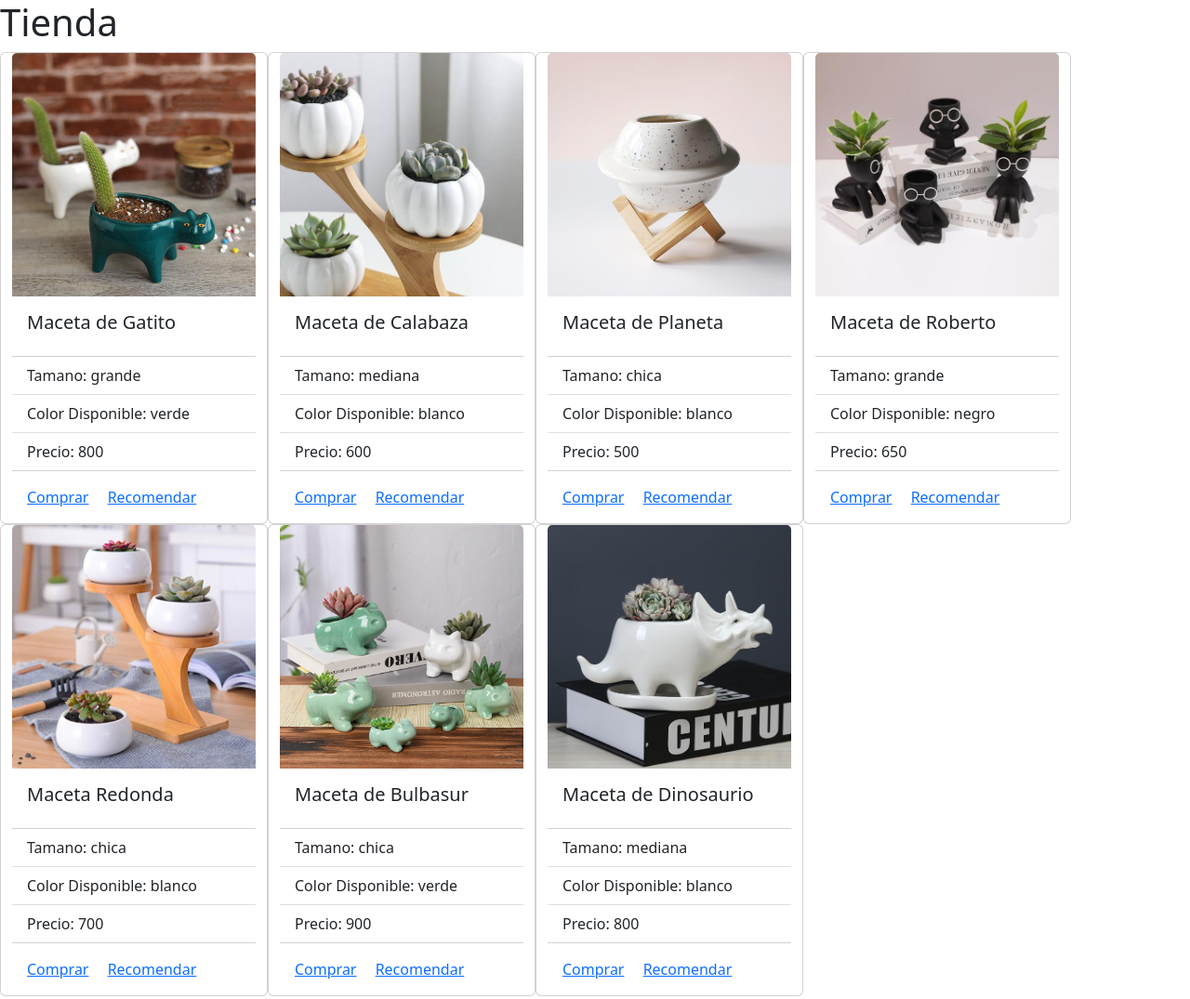
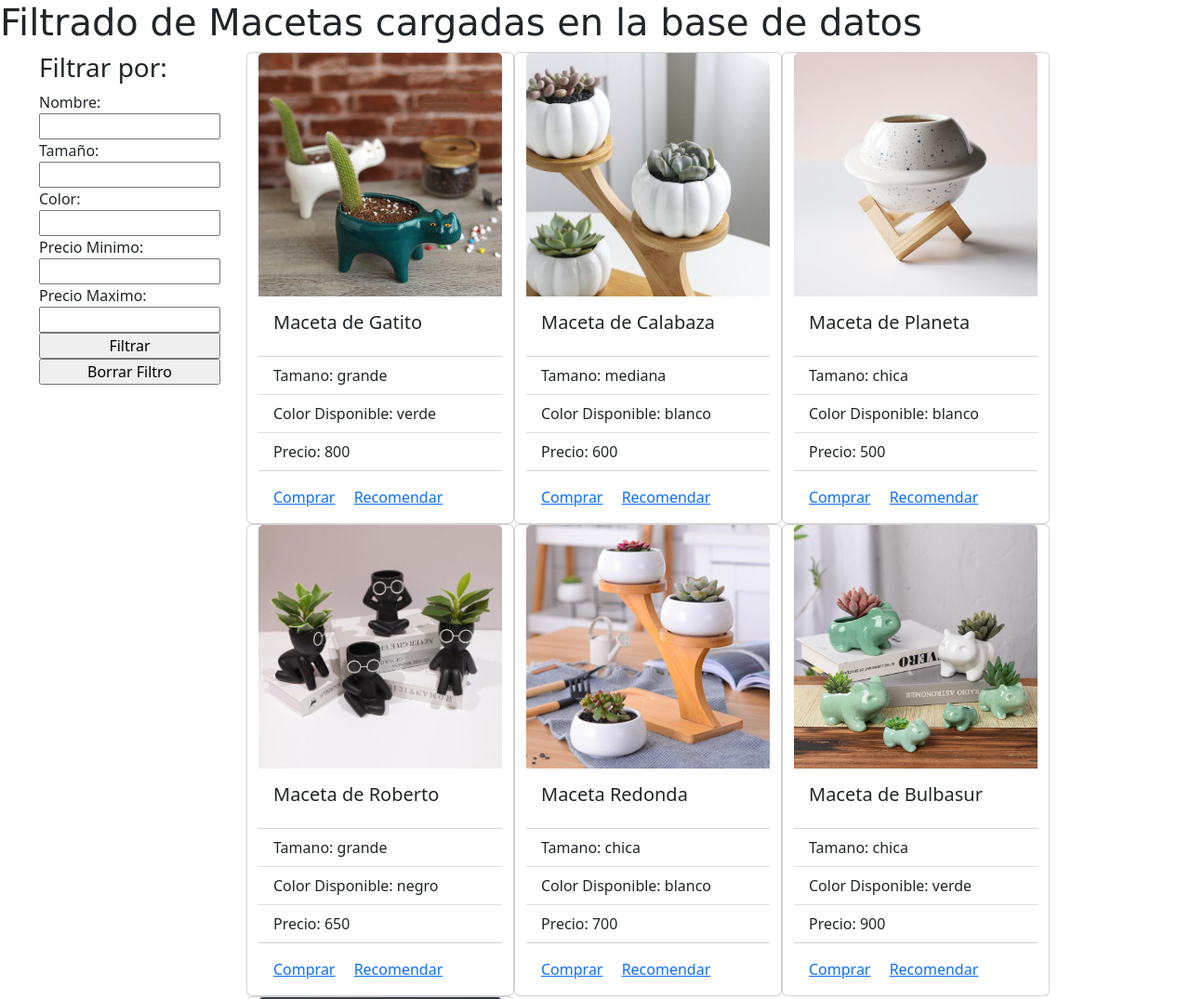
Before and after one commit to Gabiord/soyplanterajsOrdonez, a plain HTML site: page index.html in a window 1280 px wide. Shown: the top 1075 px of the page at 93% size. Drawn offline with nearby package versions, Linux system fonts and the light colour scheme.

Commit message:
Agregue filtros a la base de datos y utilice un poco de eventos

```diff
--- a/css/partials/_extends.scss
+++ b/css/partials/_extends.scss
@@ -8,6 +8,5 @@
 %flexColumn{
     display: flex;
     flex-direction: column;
-    justify-content: center;
 }
 //EXTENDS
--- a/css/partials/_tienda.scss
+++ b/css/partials/_tienda.scss
@@ -1,47 +1,14 @@
 /* MAIN DE LA TIENDA */
-
-.tiendaProducto{
+.seccion{
+    @extend %flexRow;
+}
+.form{
     @extend %flexColumn;
-    ul{
-        li{
-            list-style-type: none;
-            overflow: hidden;
-            a{
-                font-family: $fuenteprincipal;
-                font-size: 22px;
-                text-decoration: none;
-                color: map-get($colors, colorprincipal);
-                text-align: left;
-
-
-                img{
-                    width: 100%;
-                    height: 100%;
-                    transition: all 0.5s;
-                    &:hover{
-                        transform: scale(1.2);
-                    }
-                    &:active{
-                        opacity: 0.5;
-                    }
-                }
-            }
-        }
-    }
-}
-.description{
-    list-style-type: none;
-    font-size: 20px;
+    margin-left: -40px;
 }
 
-@media screen and (max-width: 767px) {
-    .tiendaProducto{
-        ul{
-            li{
-                margin-left: -10px;
-            }
-        }
-    }
+.titulos{
+    font-family: $fuenteprincipal;
 }
 
 /* MAIN DE TIENDA */
--- a/index.html
+++ b/index.html
@@ -5,19 +5,35 @@
     <meta http-equiv="X-UA-Compatible" content="IE=edge">
     <meta name="viewport" content="width=device-width, initial-scale=1.0">
     <title>Mi proyecto Javastript</title>
-    <!-- CSS only -->
     <link href="https://cdn.jsdelivr.net/npm/bootstrap@5.2.0/dist/css/bootstrap.min.css" rel="stylesheet" integrity="sha384-gH2yIJqKdNHPEq0n4Mqa/HGKIhSkIHeL5AyhkYV8i59U5AR6csBvApHHNl/vI1Bx" crossorigin="anonymous">
     <link rel="stylesheet" href="./css/styles.css">
 </head>
 <body>
-    <main class="container-fluid">
-        <h1 class="row titulos">Tienda</h1>
+    <h1 class="titulos">Filtrado de Macetas cargadas en la base de datos</h1>
+    <section class="seccion container">
         <div class="row">
+            <form id="formulario" class="form">
+                <h3>Filtrar por:</h3>
+                <label for="fname">Nombre:</label>
+                <input type="text" id="fname" name="fname">
+                <label for="ftamano">Tamaño:</label>
+                <input type="text" id="ftamano" name="ftamano">
+                <label for="fcolor">Color:</label>
+                <input type="text" id="fcolor" name="fcolor">
+                <label for="fpmin">Precio Minimo:</label>
+                <input type="number" id="fpmin" name="fpmin">
+                <label for="fpmax">Precio Maximo:</label>
+                <input type="number" id="fpmax" name="fpmax">
+                <input type="submit" id="fsubmit" class="botones" value="Filtrar">
+                <input type="reset" id="freset" class="botones" value="Borrar Filtro">
+            </form>
+        </div>
+        <div class="row" id="resultado"></div>
+    </section>
 
-    <script src="./js/main.js"></script>
- <!-- JavaScript Bundle with Popper -->
+
 <script src="https://cdn.jsdelivr.net/npm/bootstrap@5.2.2/dist/js/bootstrap.bundle.min.js" integrity="sha384-OERcA2EqjJCMA+/3y+gxIOqMEjwtxJY7qPCqsdltbNJuaOe923+mo//f6V8Qbsw3" crossorigin="anonymous"></script>
-</html>
+<script src="./js/main.js"></script>
 
 </body>
 </html>
--- a/js/main.js
+++ b/js/main.js
@@ -30,23 +30,25 @@ productos.push(new producto("Maceta de Dinosaurio","mediana","blanco",800,"./ima
 
 // DATOS PARA BUSQUEDA
 
-datosBusqueda={
-    nombre:'',
-    tamano:'',
-    color:'',
-    precioMin:'',
-    precioMax:''
+const formulario=document.querySelector("#formulario");
+const nombre= document.querySelector("#fname");
+const tamano= document.querySelector("#ftamano");
+const color= document.querySelector("#fcolor");
+const precioMin= document.querySelector("#fpmin");
+const precioMax= document.querySelector("#fpmax");
+const atras= document.querySelector("#fatras");
 
-}
+
+document.addEventListener("DOMContentLoaded",filtrarMacetas);
+formulario.addEventListener("submit",filtrarMacetas);
+
 
 // FUNCIONES NECESARIAS
 
 function mostrarMacetas(productos){
     productos.forEach(producto =>{
-        console.log(`<p>${producto.nombre} - Tamaño: ${producto.tamano} - Colores Disponibles:${producto.color} - Precio:${producto.precio}</p>`)
-        document.write(
-            `
-                <div class="card tiendaProducto col-sm-6 col-md-4 col-lg-3" style="width: 18rem;">
+        document.querySelector("#resultado").innerHTML+=
+            `<div class="card tiendaProducto col-sm-8 col-md-6 col-lg-4" style="width: 18rem;">
                     <img src="${producto.foto}" class="card-img-top" alt="${producto.nombre}">
                     <div class="card-body">
                     <h5 class="card-title">${producto.nombre}</h5>
@@ -61,11 +63,15 @@ function mostrarMacetas(productos){
                       <a href="#" class="card-link">Comprar</a>
                       <a href="#" class="card-link">Recomendar</a>
                     </div>
-                </div>`)
-    });
+                </div>
+                <script src="https://cdn.jsdelivr.net/npm/bootstrap@5.2.2/dist/js/bootstrap.bundle.min.js" integrity="sha384-OERcA2EqjJCMA+/3y+gxIOqMEjwtxJY7qPCqsdltbNJuaOe923+mo//f6V8Qbsw3" crossorigin="anonymous"></script>`
+        }
+    )
 }
 
-function filtrarMacetas(){
+function filtrarMacetas(evt){
+    evt.preventDefault()
+    document.querySelector("#resultado").innerHTML=""
     const resultado=productos.filter(filtroNombre).filter(filtroTamano).filter(filtroColor).filter(filtroPrecioMin).filter(filtroPrecioMax)
         if(resultado.length){
             mostrarMacetas(resultado)
@@ -76,46 +82,40 @@ function filtrarMacetas(){
 }
 
 function noResultados(){
-    console.log("NO HAY RESULTADO")
-    document.write("No hay resultados")
+    document.querySelector("#resultado").innerHTML+= `No Hay resultado`
 }
 
 function filtroNombre(producto){
-    if(datosBusqueda.nombre){
-        return producto.nombre === datosBusqueda.nombre;
+    if(nombre.value){
+        return producto.nombre === nombre.value;
     }
     return producto;
 }
 
 function filtroTamano(producto){
-    if(datosBusqueda.tamano){
-        return producto.tamano === datosBusqueda.tamano;
+    if(tamano.value){
+        return producto.tamano === tamano.value;
     }
     return producto;
 }
 
 function filtroColor(producto){
-    if(datosBusqueda.color){
-        return producto.color === datosBusqueda.color
+    if(color.value){
+        return producto.color === color.value
     }
     return producto;
 }
 
 function filtroPrecioMin(producto){
-    if(datosBusqueda.precioMin){
-        return producto.precio >= datosBusqueda.precioMin
+    if(precioMin.value){
+        return producto.precio >= precioMin.value
     }
     return producto;
 }
 
 function filtroPrecioMax(producto){
-    if(datosBusqueda.precioMax){
-        return producto.precio <= datosBusqueda.precioMax
+    if(precioMax.value){
+        return producto.precio <= precioMax.value
     }
     return producto;
 }
-
-
-// EJECUTAR
-
-filtrarMacetas();
```
Also changed, not shown: css/styles.css, 1 other file.
